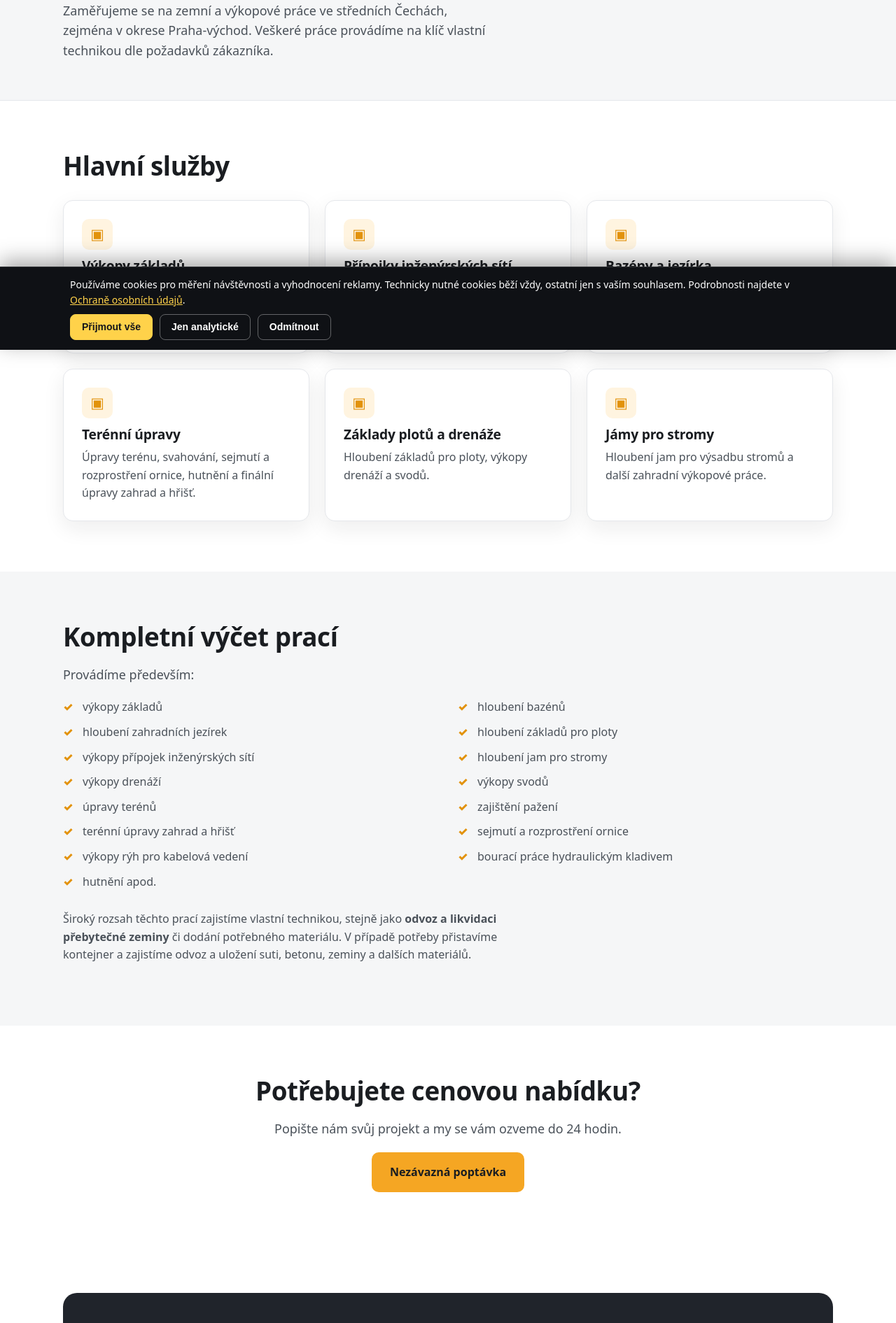
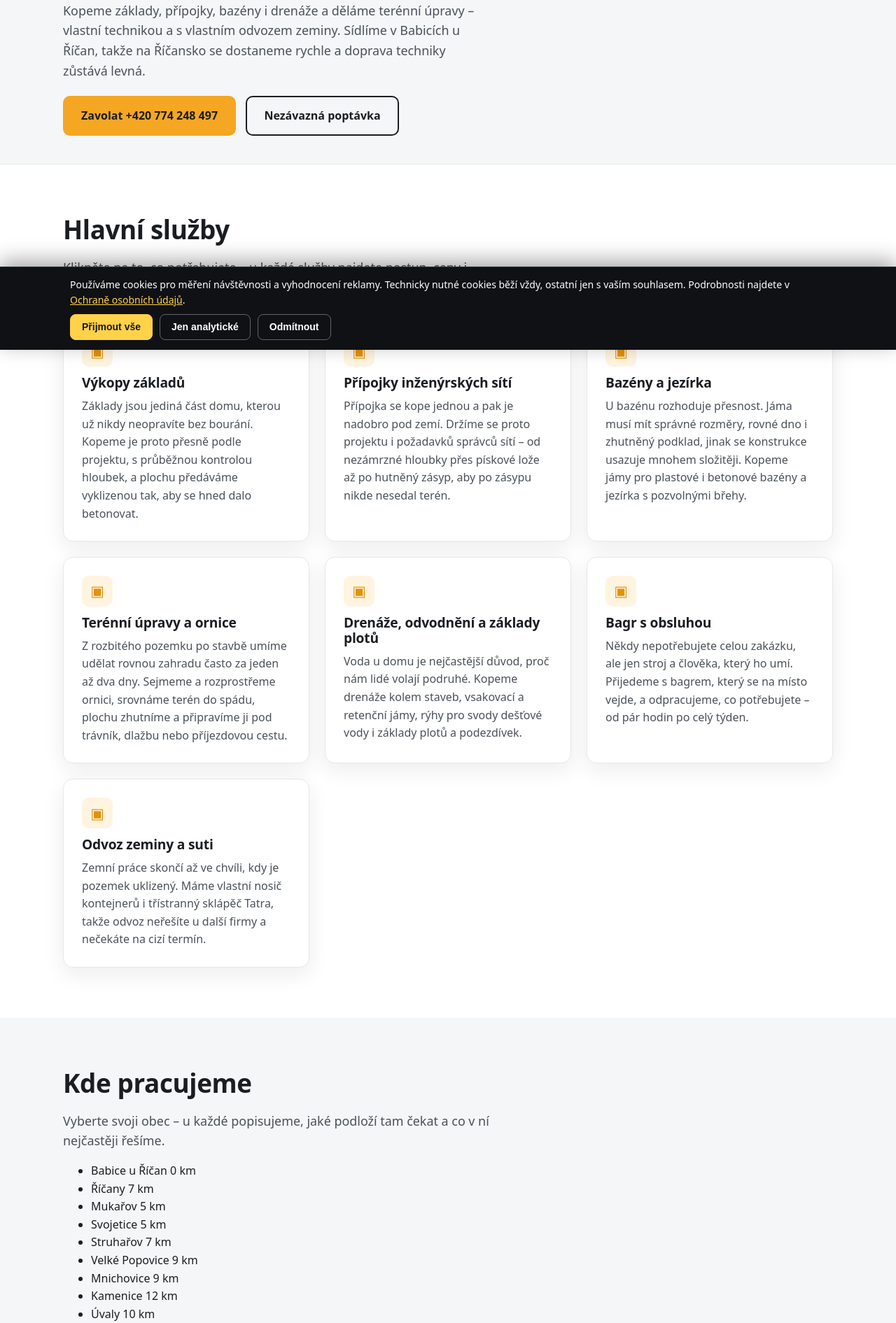
Before and after one commit to Foxxikk/zemni-prace-web, a Next.js app: page /zemni-prace in a window 1280 px wide. Shown: the part 300-2191 px from the top of the page at 70% size. Built offline with nearby package versions, Linux system fonts and the light colour scheme; no server answers.

Commit message:
feat(seo): /zemni-prace jako rozcestnik na sluzby a obce + FAQ

```diff
--- a/app/zemni-prace/page.jsx
+++ b/app/zemni-prace/page.jsx
@@ -1,44 +1,106 @@
 import Link from "next/link";
+import Breadcrumbs from "@/components/Breadcrumbs";
+import Faq from "@/components/Faq";
 import CtaBand from "@/components/CtaBand";
-import { site, sluzby, seznamPraci } from "@/lib/site";
+import { site, seznamPraci } from "@/lib/site";
+import { lokality } from "@/lib/lokality";
+import { sluzbyDetail } from "@/lib/sluzbyDetail";
 
 export const metadata = {
-  title: "Zemní a výkopové práce",
+  title: "Zemní a výkopové práce Praha-východ",
   description:
-    "Kompletní zemní a výkopové práce v okrese Praha-východ: výkopy základů, přípojky inženýrských sítí, bazény, jezírka, drenáže, terénní úpravy, hutnění a odvoz materiálu.",
+    "Zemní a výkopové práce v okrese Praha-východ: výkopy základů, přípojky inženýrských sítí, bazény, drenáže, terénní úpravy, bagr s obsluhou a odvoz zeminy.",
   alternates: { canonical: "/zemni-prace" },
 };
+
+const obecneOtazky = [
+  {
+    q: "Kolik stojí zemní práce?",
+    a:
+      "Účtujeme hodinovou sazbu za stroj i s obsluhou, od " +
+      site.priceRange +
+      ", a jednorázově dopravu techniky na místo. U větších zakázek dáme cenu za celou práci po prohlídce pozemku.",
+  },
+  {
+    q: "Jak rychle můžete přijet?",
+    a: "V Babicích u Říčan a nejbližších obcích obvykle do jednoho až tří dnů. V hlavní sezóně od dubna do října se termíny plní dřív, proto se vyplatí ozvat dopředu.",
+  },
+  {
+    q: "Zvládnete práci na malé zahradě nebo v úzkém průjezdu?",
+    a: "Ano. Na stísněná místa máme minirypadlo 3,5 t a kompaktní traktorbagr CityMaster, nejužší úseky dokopáváme ručně.",
+  },
+  {
+    q: "Postaráte se i o odvoz zeminy?",
+    a: "Ano, máme vlastní nosič kontejnerů i sklápěč, takže odvoz a uložení na skládku nemusíte řešit u další firmy.",
+  },
+  {
+    q: "V jakém okolí pracujete?",
+    a: "Vyjíždíme z Babic u Říčan do okruhu přibližně 25 km – Říčany, Mukařov, Mnichovice, Úvaly, Šestajovice, Velké Popovice, Kamenice, Český Brod a další obce Praha-východ.",
+  },
+];
 
 export default function ZemniPrace() {
   return (
     <>
       <div className="page-head">
         <div className="container">
-          <p className="breadcrumb">Úvod / Zemní práce</p>
+          <Breadcrumbs items={[{ name: "Zemní práce" }]} />
           <h1>Zemní a výkopové práce v okrese Praha-východ</h1>
           <p className="lead">
-            Zaměřujeme se na zemní a výkopové práce ve středních Čechách, zejména v okrese Praha-východ.
-            Veškeré práce provádíme na klíč vlastní technikou dle požadavků zákazníka.
+            Kopeme základy, přípojky, bazény i drenáže a děláme terénní úpravy – vlastní
+            technikou a s vlastním odvozem zeminy. Sídlíme v Babicích u Říčan, takže na
+            Říčansko se dostaneme rychle a doprava techniky zůstává levná.
           </p>
+          <div className="hero-actions" style={{ marginTop: 22 }}>
+            <a className="btn btn-primary" href={site.phoneHref}>
+              Zavolat {site.phone}
+            </a>
+            <Link className="btn btn-outline" href="/kontakt">
+              Nezávazná poptávka
+            </Link>
+          </div>
         </div>
       </div>
 
       <section className="section">
         <div className="container">
           <h2>Hlavní služby</h2>
+          <p className="lead">
+            Klikněte na to, co potřebujete – u každé služby najdete postup, ceny i odpovědi
+            na časté otázky.
+          </p>
           <div className="grid grid-3" style={{ marginTop: 28 }}>
-            {sluzby.map((s) => (
-              <div key={s.slug} className="card">
+            {sluzbyDetail.map((s) => (
+              <Link key={s.slug} className="card" href={"/sluzby/" + s.slug}>
                 <div className="ico">▣</div>
                 <h3>{s.title}</h3>
-                <p>{s.desc}</p>
-              </div>
+                <p>{s.intro}</p>
+              </Link>
             ))}
           </div>
         </div>
       </section>
 
       <section className="section section-alt">
+        <div className="container">
+          <h2>Kde pracujeme</h2>
+          <p className="lead">
+            Vyberte svoji obec – u každé popisujeme, jaké podloží tam čekat a co v ní
+            nejčastěji řešíme.
+          </p>
+          <ul className="chip-row">
+            {lokality.map((l) => (
+              <li key={l.slug}>
+                <Link className="chip" href={"/zemni-prace/" + l.slug}>
+                  {l.name} <span className="km">{l.km} km</span>
+                </Link>
+              </li>
+            ))}
+          </ul>
+        </div>
+      </section>
+
+      <section className="section">
         <div className="container">
           <h2>Kompletní výčet prací</h2>
           <p className="lead">Provádíme především:</p>
@@ -49,20 +111,26 @@ export default function ZemniPrace() {
           </ul>
           <div className="prose" style={{ marginTop: 28 }}>
             <p>
-              Široký rozsah těchto prací zajistíme vlastní technikou, stejně jako <strong>odvoz a likvidaci
-              přebytečné zeminy</strong> či dodání potřebného materiálu. V případě potřeby přistavíme kontejner
-              a zajistíme odvoz a uložení suti, betonu, zeminy a dalších materiálů.
+              Široký rozsah těchto prací zajistíme vlastní technikou, stejně jako{" "}
+              <strong>odvoz a likvidaci přebytečné zeminy</strong> či dodání potřebného
+              materiálu. V případě potřeby přistavíme kontejner a zajistíme odvoz a uložení
+              suti, betonu, zeminy a dalších materiálů. Jak taková zakázka vypadá v praxi,
+              se můžete podívat v našich <Link href="/reference">referencích</Link>.
             </p>
           </div>
         </div>
       </section>
+
+      <Faq items={obecneOtazky} title="Časté otázky k zemním pracím" />
 
       <section className="section">
         <div className="container center">
           <h2>Potřebujete cenovou nabídku?</h2>
           <p className="lead">Popište nám svůj projekt a my se vám ozveme do 24 hodin.</p>
           <div style={{ marginTop: 20 }}>
-            <Link className="btn btn-primary" href="/kontakt">Nezávazná poptávka</Link>
+            <Link className="btn btn-primary" href="/kontakt">
+              Nezávazná poptávka
+            </Link>
           </div>
         </div>
       </section>
```
